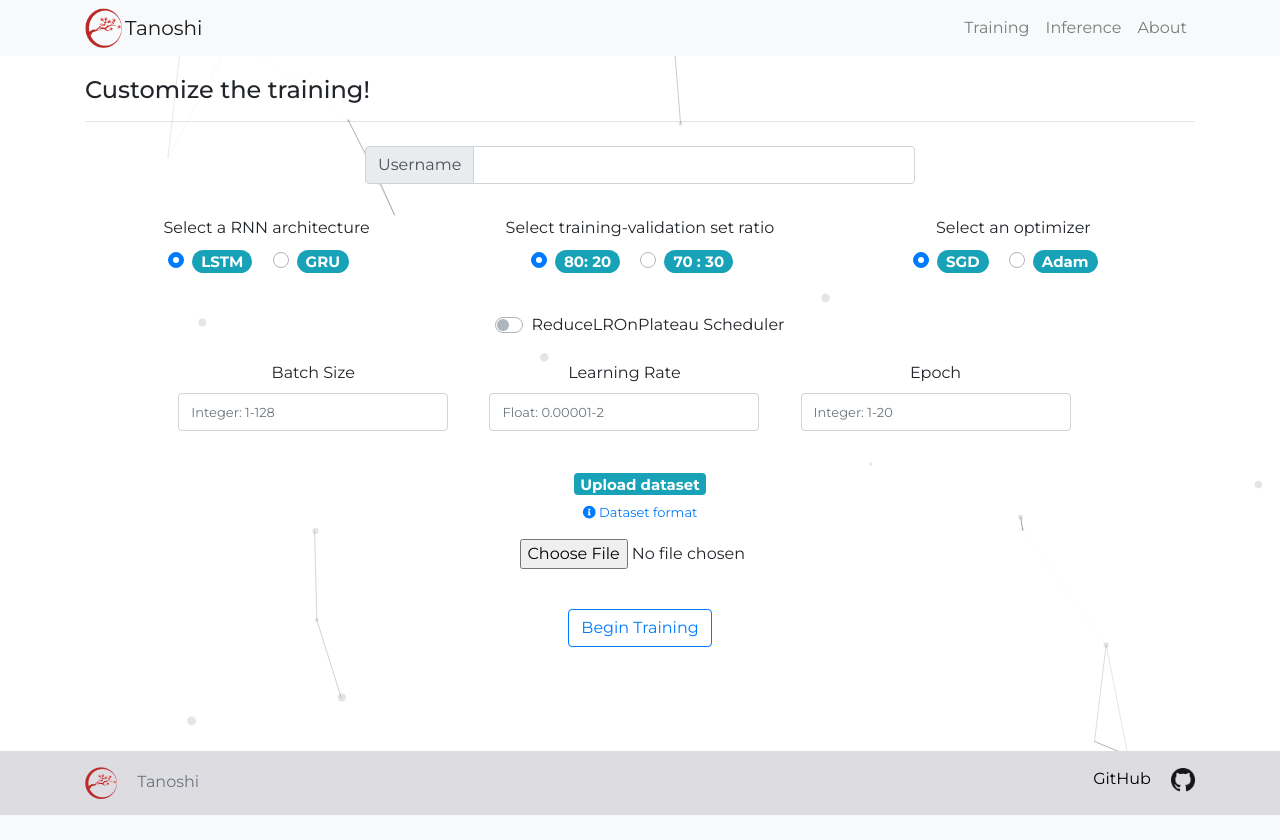
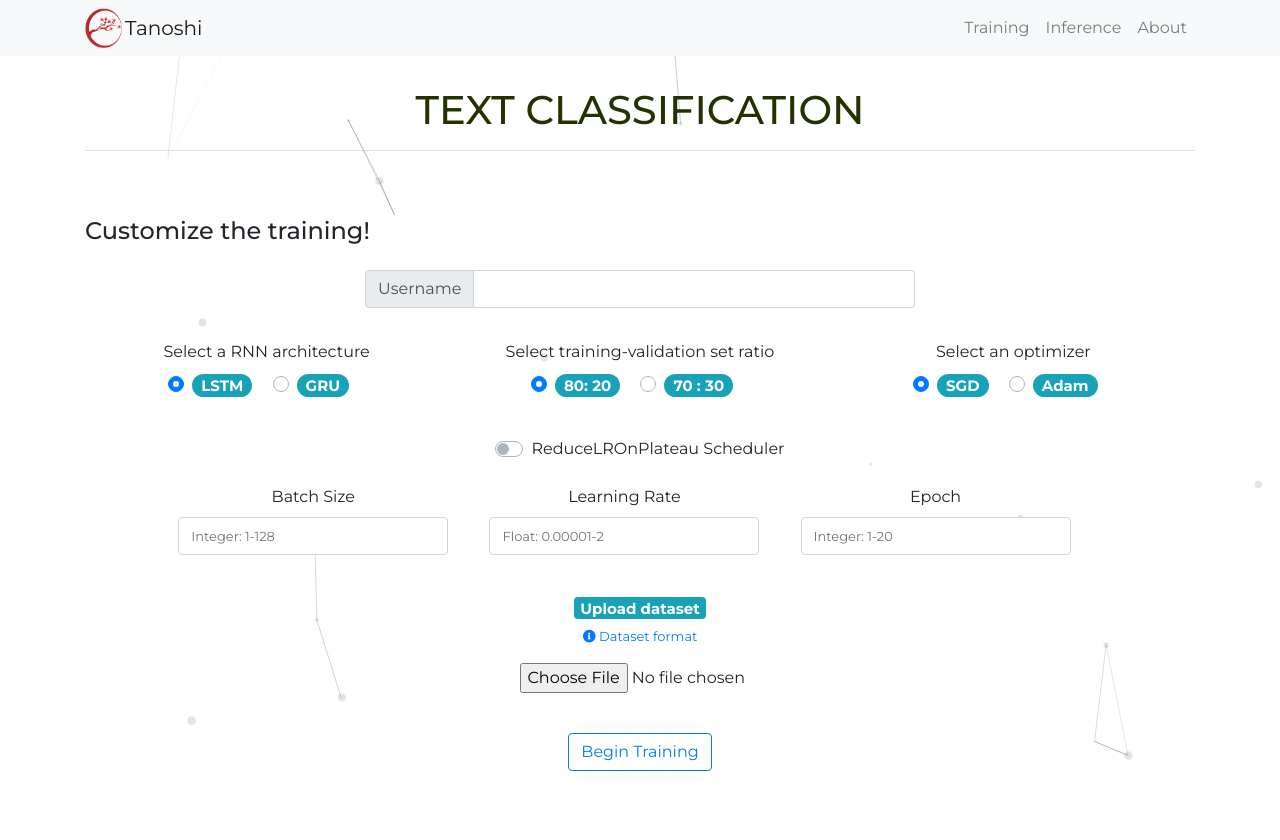
Before and after one commit to rvk007/Tanoshi, a Flask app: page /text_training in a window 1280 px wide. Shown: the top 840 px of the page. Before the commit the page ends 815 px from the top, so only its background shows below. Run offline with Flask 2, Linux system fonts and the light colour scheme.

Commit message:
Add headline and update demo user

```diff
--- a/web/templates/image_training.html
+++ b/web/templates/image_training.html
@@ -17,8 +17,12 @@
 </div>
 {% endif %}
 
-<h4 style="padding-top: 20px">Customize the training!</h4>
+<h1 style="padding-top: 30px; text-align: center; color: #230">
+  IMAGE CLASSIFICATION
+</h1>
 <hr />
+
+<h4 style="padding-top: 80px">Customize the training!</h4>
 
 <form
   class="mt-4"
--- a/web/templates/inference.html
+++ b/web/templates/inference.html
@@ -73,7 +73,7 @@
   </div>
   <div class="form-row">
     <div class="form-group col-12 text-center">
-      <h4>Username: tanoshi-meera-985</h4>
+      <h4>Username: tanoshi-rvk-355</h4>
       <p>
         The above username can be used to witness a demo of image classification
         inference.
--- a/web/templates/text_training.html
+++ b/web/templates/text_training.html
@@ -14,9 +14,12 @@
   <p><i class="fas fa-exclamation-circle"></i>{{ alert }}</p>
 </div>
 {% endif %}
+<h1 style="padding-top: 30px; text-align: center; color: #230">
+  TEXT CLASSIFICATION
+</h1>
+<hr />
 
-<h4 style="padding-top: 20px">Customize the training!</h4>
-<hr />
+<h4 style="padding-top: 50px">Customize the training!</h4>
 
 <form
   class="mt-4"
--- a/web/util/train_helper.py
+++ b/web/util/train_helper.py
@@ -91,7 +91,7 @@ def training(request, train_file, task):
                 render_template(f'{train_file}.html', alert=alert_message)
 
             number_of_labels = len(set(df.iloc[:, 1].values))
-            if number_of_labels==1:
+            if number_of_labels == 1:
                 alert_message = (
                     f'The dataset has only one class. Atleast two class is required to perform clasiification.')
                 render_template(f'{train_file}.html', alert=alert_message)
```
Also changed, not shown: web/static/images/n02437312_12.JPEG (added), web/static/tanoshi-rvk-355_accuracy_change.jpg (added), web/static/tanoshi-rvk-355_correct_predictions.jpg (added), web/static/tanoshi-rvk-355_incorrect_predictions.jpg (added), 1 other file.
